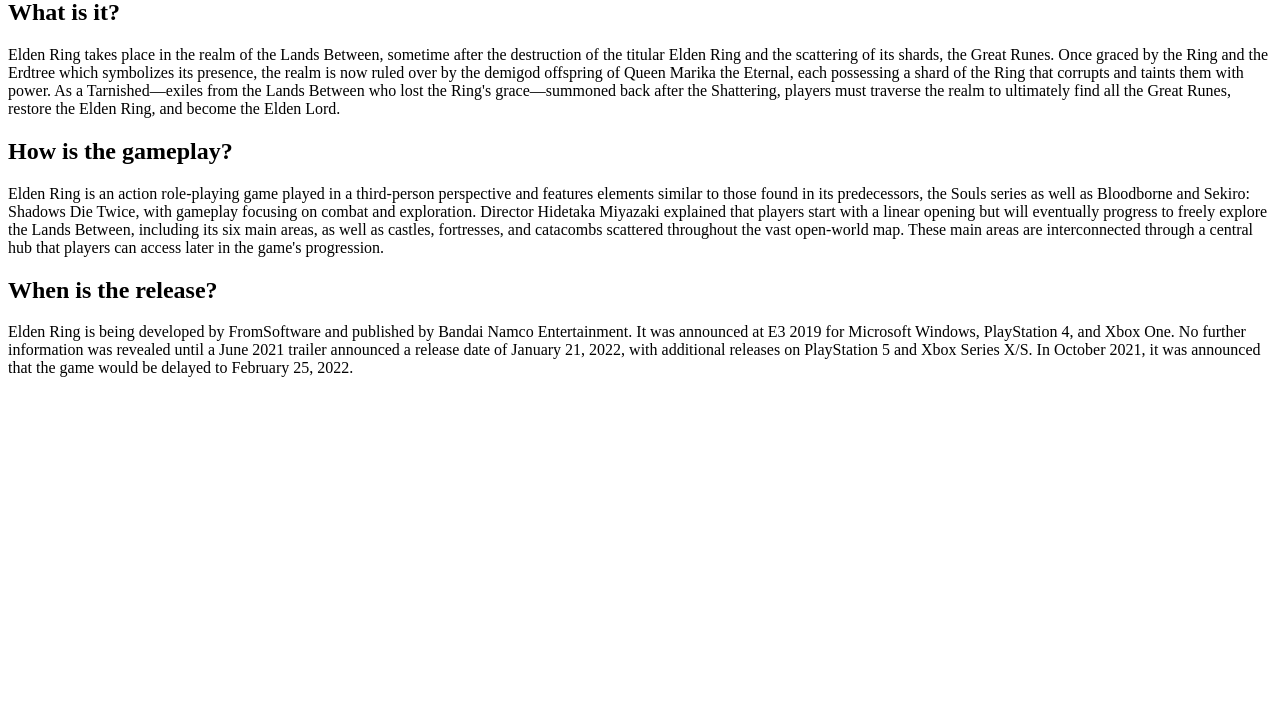
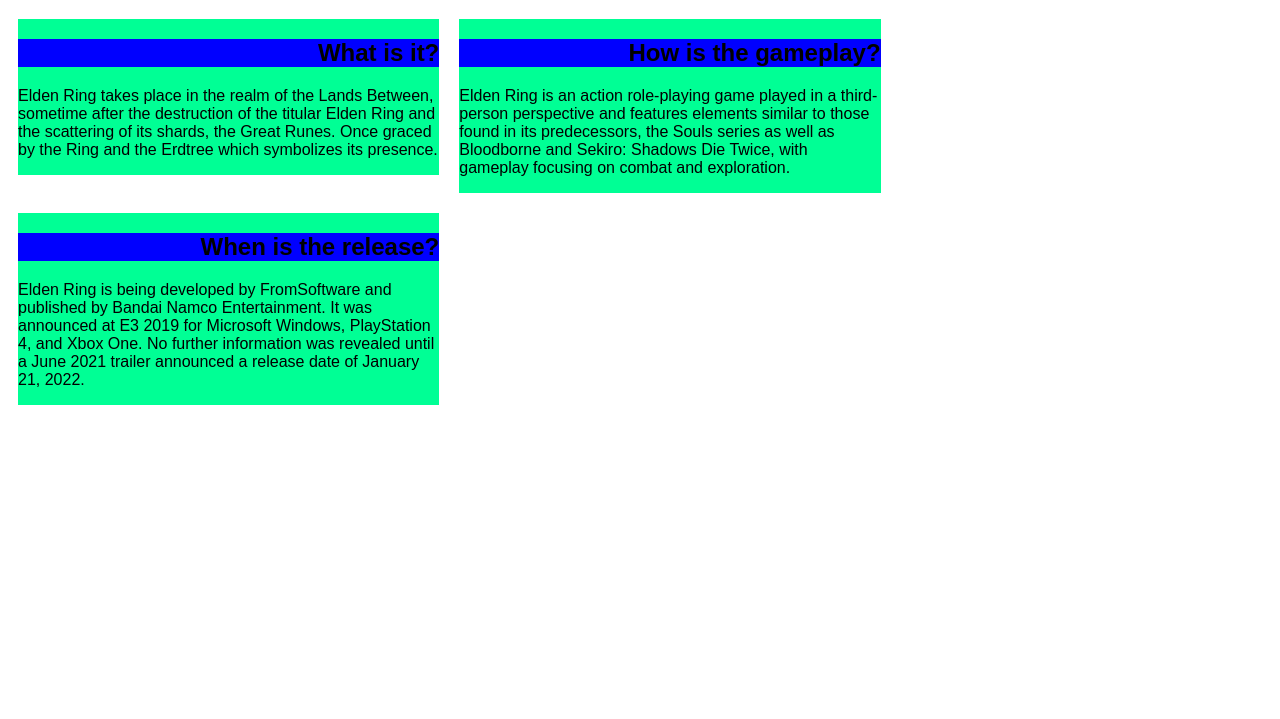
Before and after one commit to anantshiv/coursera_module-2_assignment, a plain HTML site: page mod2-sol/index.html in a window 1280 px wide. Shown: the part 81-800 px from the top of the page. Drawn offline with Linux system fonts and the light colour scheme.

Commit message:
Day 2 progress
Added CSS file and did some modifications on the HTML text!

```diff
--- /dev/null
+++ b/mod2-sol/CSS/mod2-style.css
@@ -0,0 +1,39 @@
+*{
+    box-sizing: border-box;
+    font-family: Arial, Helvetica, sans-serif;
+}
+body{
+
+}
+
+h1{
+    font-size: 36px;
+    color: rgb(211, 176, 130);
+    text-align: center;
+}
+h2{
+  text-align: right;
+  border:1px black;
+  background-color: blue;
+}
+div.col-lg-4,div.col-md-6
+{
+border: 5px black;
+background-color: rgb(0, 255, 149);
+margin: 10px;
+}
+@media (min-width: 992px) {
+    .col-lg-4 {
+        width: 33.33%;
+        float: left;
+        /*border: 1px solid green;*/
+}
+
+}
+@media (min-width: 768px) and (max-width: 991px) {
+    .col-md-6 {
+        width: 50%;
+        float: left;
+        /*border: 1px solid green;*/
+    }
+}
--- a/mod2-sol/index.html
+++ b/mod2-sol/index.html
@@ -3,38 +3,36 @@
 <head>
 <meta charset="UTF-8">
 <title>Module 2 Assignment </title>
+<link rel="stylesheet" href="css/mod2-style.css">
 </head>
 
 <div>
-    <div>
     <h1>Elden Ring</h1>
-    <p><h2>What is it?</h2>
-        Elden Ring takes place in the realm of the Lands Between,
-        sometime after the destruction of the titular Elden Ring and the scattering of its shards,
-        the Great Runes. Once graced by the Ring and the Erdtree which symbolizes its presence,
-        the realm is now ruled over by the demigod offspring of Queen Marika the Eternal,
-        each possessing a shard of the Ring that corrupts and taints them with power.
-        As a Tarnished—exiles from the Lands Between who lost the Ring's grace—summoned back after the Shattering,
-        players must traverse the realm to ultimately find all the Great Runes, restore the Elden Ring, and become the Elden Lord.</p>
-    </div>
-
-    <div>
-    <p><h2>How is the gameplay?</h2>
-        Elden Ring is an action role-playing game played in a third-person perspective and features elements similar to
-        those found in its predecessors, the Souls series as well as Bloodborne and Sekiro: Shadows Die Twice,
-        with gameplay focusing on combat and exploration. Director Hidetaka Miyazaki explained that players start with a linear opening but will eventually
-        progress to freely explore the Lands Between, including its six main areas, as well as castles, fortresses, and catacombs scattered throughout the vast open-world map.
-        These main areas are interconnected through a central hub that players can access later in the game's progression.
+    <div class="col-lg-4 col-md-6">
+   <h2>What is it?</h2>
+   <p>
+    Elden Ring takes place in the realm of the Lands Between,
+    sometime after the destruction of the titular Elden Ring and the scattering of its shards,
+    the Great Runes. Once graced by the Ring and the Erdtree which symbolizes its presence.
     </p>
     </div>
 
-    <div>
-     <p><h2>When is the release?</h2>
-        Elden Ring is being developed by FromSoftware and published by Bandai Namco Entertainment.
-        It was announced at E3 2019 for Microsoft Windows, PlayStation 4, and Xbox One.
-        No further information was revealed until a June 2021 trailer announced a release date of January 21, 2022,
-        with additional releases on PlayStation 5 and Xbox Series X/S. In October 2021, it was announced that the game would be delayed to February 25, 2022.
-     </p>
+    <div class="col-lg-4 col-md-6">
+   <h2>How is the gameplay?</h2>
+   <p>
+    Elden Ring is an action role-playing game played in a third-person perspective and features elements similar to
+    those found in its predecessors, the Souls series as well as Bloodborne and Sekiro: Shadows Die Twice,
+    with gameplay focusing on combat and exploration.
+    </p>
+    </div>
+
+    <div class="col-lg-4 col-md-6">
+     <h2>When is the release?</h2>
+    <p>
+    Elden Ring is being developed by FromSoftware and published by Bandai Namco Entertainment.
+    It was announced at E3 2019 for Microsoft Windows, PlayStation 4, and Xbox One.
+    No further information was revealed until a June 2021 trailer announced a release date of January 21, 2022.
+    </p>
     </div>
 </div>
 </html>
```
